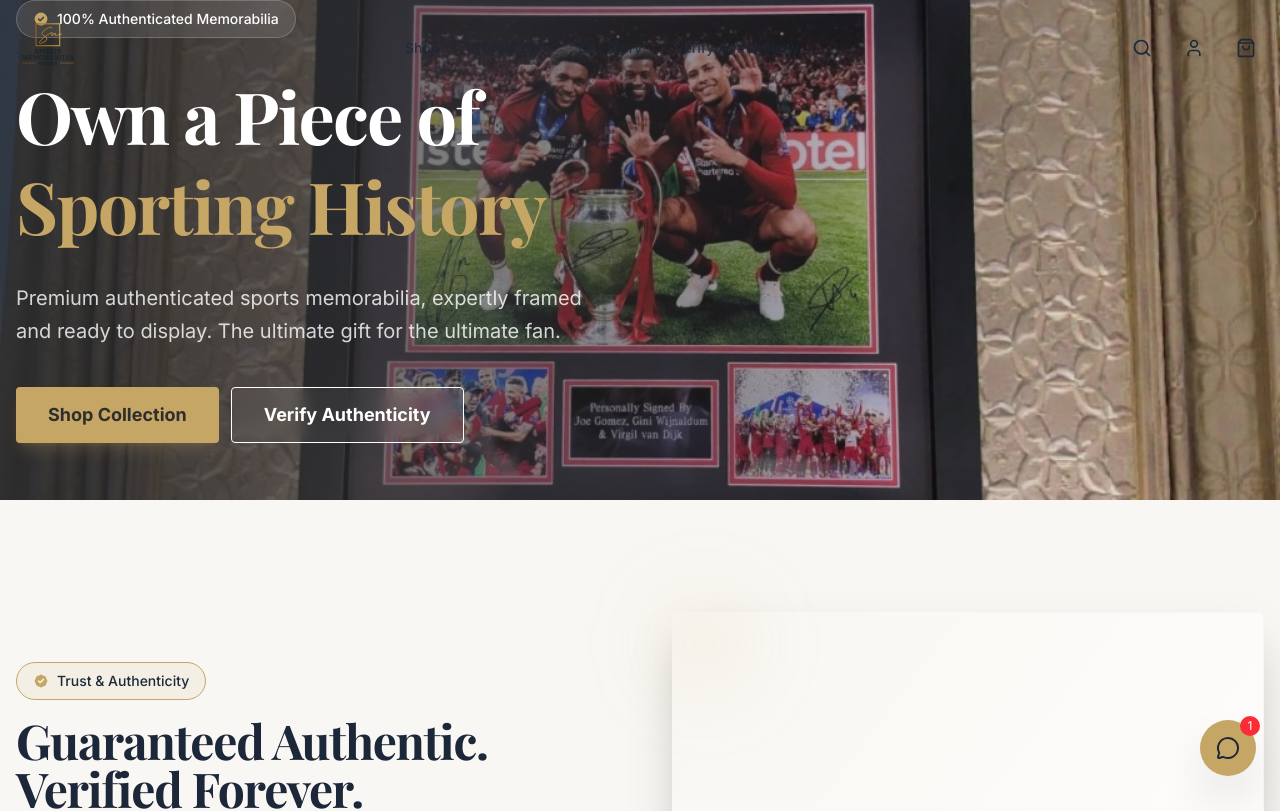
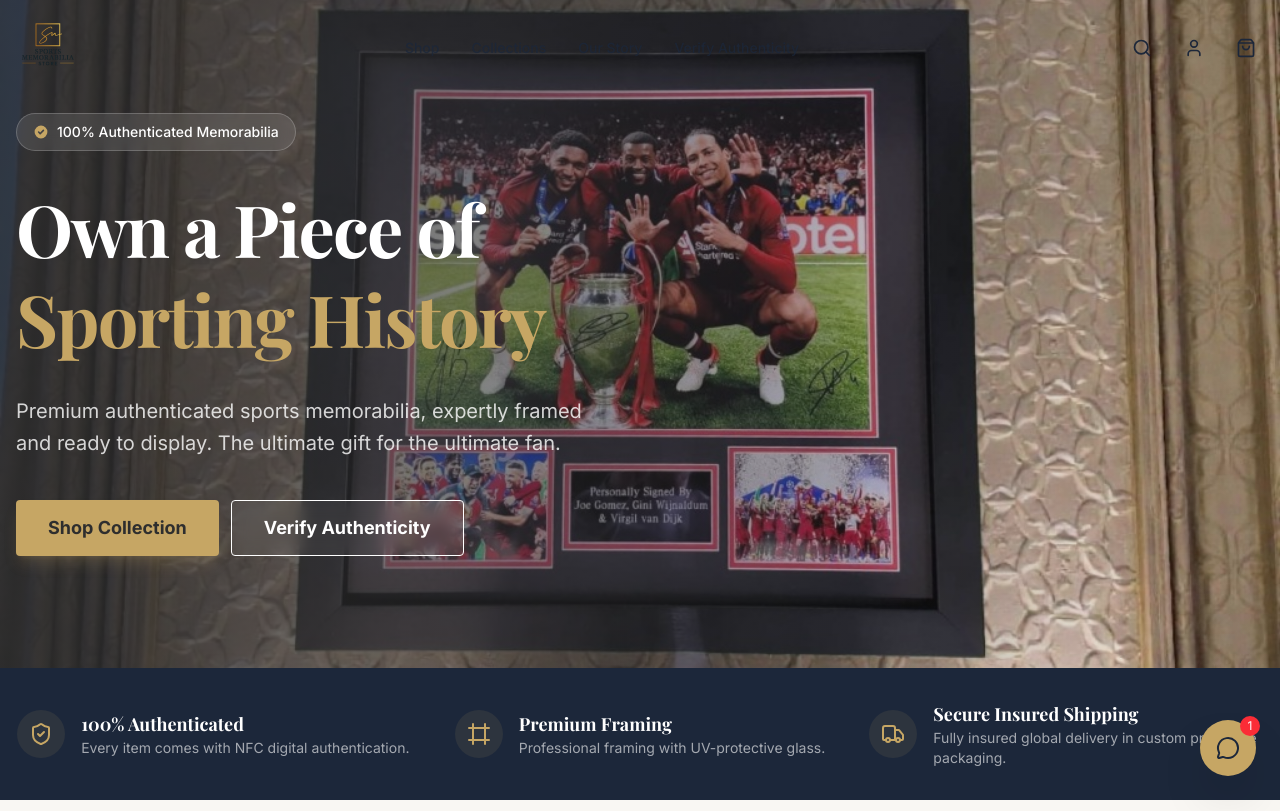
Before and after one commit to carlspiller3-jpg/Sports-Memorabilia-Store, a React (Vite) app: page / in a window 1280 px wide. Shown: the top 811 px of the page. Built offline with nearby package versions, Linux system fonts and the light colour scheme; what shopify-buy would draw is missing.

Commit message:
HomePage V1.9.0: Hero + Trust Bar = 100vh Viewport Fix

```diff
--- a/src/components/home/Hero.tsx
+++ b/src/components/home/Hero.tsx
@@ -3,7 +3,7 @@ import { Link } from "react-router-dom"
 
 export function Hero() {
   return (
-    <section className="relative flex-1 w-full overflow-hidden flex flex-col min-h-[500px]">
+    <section className="relative w-full h-full overflow-hidden flex flex-col">
       {/* Background Image */}
       <div className="absolute inset-0">
         <img
--- a/src/components/layout/Footer.tsx
+++ b/src/components/layout/Footer.tsx
@@ -54,7 +54,7 @@ export function Footer() {
 
                     <div className="border-t border-white/10 pt-8 flex flex-col md:flex-row justify-between items-center gap-4">
                         <p className="text-white/40 text-sm font-bold">
-                            © 2024 SportsSigned. <span className="text-red-500">VERSION 1.8.0 - CONTENT RESTORED</span>
+                            © 2024 SportsSigned. <span className="text-red-500">VERSION 1.9.0 - VIEWPORT FIX</span>
                         </p>
                         <div className="flex gap-6">
                             <Link to="/privacy" className="text-white/40 hover:text-gold text-sm transition-colors">Privacy Policy</Link>
--- a/src/main.tsx
+++ b/src/main.tsx
@@ -3,7 +3,7 @@ import { createRoot } from 'react-dom/client'
 import './index.css'
 import App from './App.tsx'
 
-console.log('App Version: 1.8.0 - Restored Content Sections');
+console.log('App Version: 1.9.0 - Layout Fix: Hero + Bar 100vh');
 
 createRoot(document.getElementById('root')!).render(
   <StrictMode>
--- a/src/pages/HomePage.tsx
+++ b/src/pages/HomePage.tsx
@@ -19,10 +19,17 @@ export function HomePage() {
                 <meta name="twitter:card" content="summary_large_image" />
             </Helmet>
 
-            <Hero />
+            {/* Above the Fold: Hero + Trust Bar = 100vh */}
+            <div className="flex flex-col h-screen">
+                <div className="flex-1 relative min-h-0">
+                    <Hero />
+                </div>
+                <TrustIndicators />
+            </div>
+
+            {/* Below the Fold Content */}
             <AuthenticitySection />
             <PresentationSection />
-            <TrustIndicators />
         </div>
     )
 }
```
